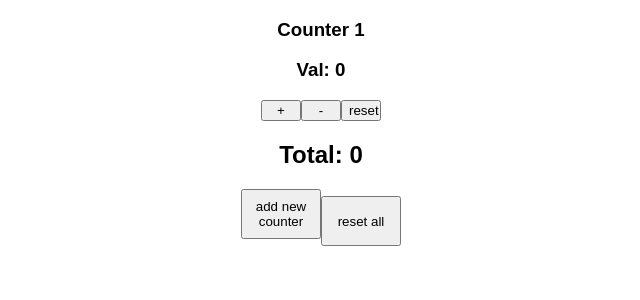
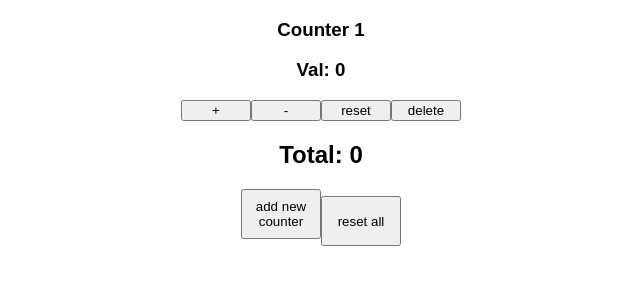
Before and after one commit to loriculberson/react-counters, a React (Create React App) app: page / in a window 1280 px wide. Shown: the top 300 px of the page, without its empty margins (319-959 px from the left). Built offline with nearby package versions, Linux system fonts and the light colour scheme.

Commit message:
Delete individual counters

```diff
--- a/src/Counter.css
+++ b/src/Counter.css
@@ -1,6 +1,7 @@
 button {
-  width: 40px;
-  height: 20 px;
+  width: 70px;
+  height: 40 px;
+  font-size: 1.5 em;
 }
 
 .reset-all, .add-counter {
--- a/src/CounterApp.js
+++ b/src/CounterApp.js
@@ -59,6 +59,18 @@ class CounterApp extends Component {
     this.setState({ allValues: resetValues })
   }
 
+  deleteCounter =(index) => {
+    //remove from the array the index position
+    if (this.state.allValues.length > 1){
+      const values = this.state.allValues.slice();
+      values.splice(index, 1);
+      this.setState({
+        allValues: values
+      })
+    }
+
+  }
+
   render() {
     const total = this.state.allValues.reduce((sum, num) => sum + num)
     const renderCounters = this.state.allValues.map((counter, index) => {
@@ -72,6 +84,7 @@ class CounterApp extends Component {
           <button onClick={() => this.increment(index)}> + </button>
           <button onClick={() => this.decrement(index)}> - </button>
           <button onClick={() => this.reset(index)}> reset </button>
+          <button onClick={() => this.deleteCounter(index)}> delete </button>
       </div>
       )
     })
```
